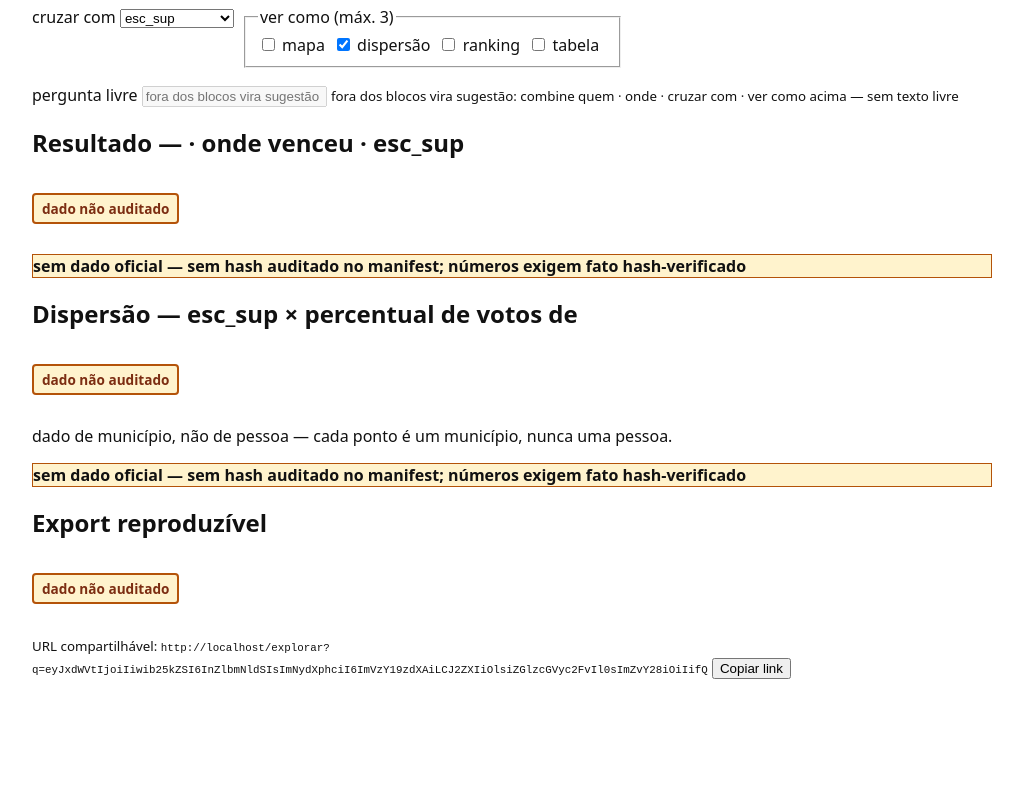
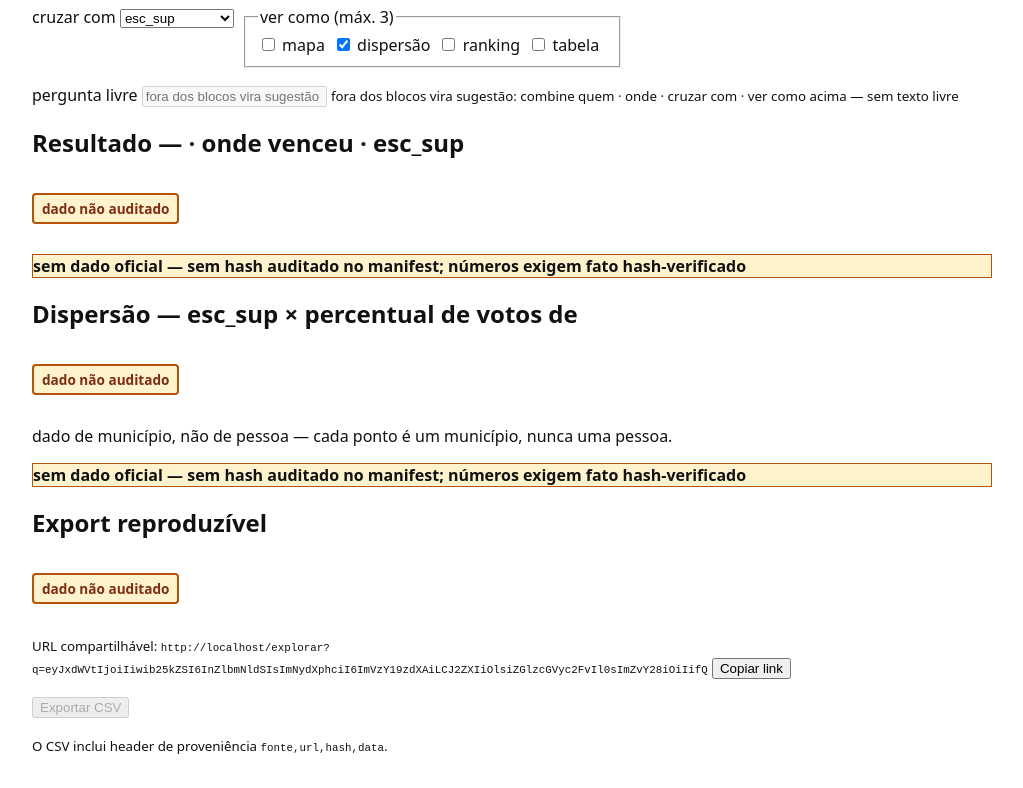
Before and after one commit to EmiyaKiritsugu3/eleicoes, a Next.js app in the folder web/: page /explorar in a window 1280 px wide. Shown: the part 316-1104 px from the top of the page, without its empty margins (128-1151 px from the left). Before the commit the page ends 1027 px from the top, so only its background shows below. Built offline with nearby package versions, Linux system fonts and the light colour scheme.

Commit message:
EVOLVE-10 Task 4: CSV export no Explorar (paridade /analisar, gate seal.official)

```diff
--- a/web/components/Explorar.tsx
+++ b/web/components/Explorar.tsx
@@ -32,6 +32,7 @@ import {
   type FatoRegiao,
 } from "./PainelRegiao";
 import { formatVotes, type SealState } from "../lib/data";
+import { buildCsvExport } from "../lib/export";
 import { MALHA_MUNICIPIOS_URL } from "../lib/malha";
 import { vereditoTemProva } from "../lib/regiao";
 import { MOTIVO_SEM_HASH } from "../lib/textos";
@@ -181,6 +182,41 @@ const SEL_PADRAO: ExplorarSelecao = {
   ver: ["dispersao"],
   foco: "",
 };
+
+/** Download client-side do CSV (mesmo padrão de `/analisar`). */
+function downloadCsv(filename: string, csv: string) {
+  const blob = new Blob([csv], { type: "text/csv;charset=utf-8" });
+  const url = URL.createObjectURL(blob);
+  const a = document.createElement("a");
+  a.href = url;
+  a.download = filename;
+  document.body.appendChild(a);
+  a.click();
+  a.remove();
+  URL.revokeObjectURL(url);
+}
+
+/** Linhas do CSV: recorte filtrado + contexto de filtro (`f_*`, paridade
+ *  com `/analisar` — o CSV é auto-descritivo). Células vazias seguem o
+ *  contrato blank-cell de `buildCsvExport` (nunca "null"/"undefined"). */
+export function explorarCsvRows(
+  filtradas: MunRow[],
+  sel: Pick<ExplorarSelecao, "quem" | "onde" | "cruzar">,
+  ordem: { id: string }[],
+): Record<string, unknown>[] {
+  const lista = Array.isArray(filtradas) ? filtradas : [];
+  const idx = Array.isArray(ordem) ? ordem.findIndex((c) => c?.id === sel.quem) : -1;
+  return lista.map((r) => ({
+    ibge: r?.ibge ?? "",
+    nome: r?.nome ?? "",
+    uf: r?.uf ?? "",
+    percentual: idx >= 0 ? shareCandidato(r, idx) : null,
+    [sel.cruzar]: r?.demo ? (r.demo[sel.cruzar as VarDemo] as unknown as number) : null,
+    f_quem: sel.quem ?? "",
+    f_onde: sel.onde ?? "",
+    f_cruzar: sel.cruzar ?? "",
+  }));
+}
 
 /** Query → seleção: `?q=` vence; `?foco=` (link do painel da região) e
  *  `?hash=` valem mesmo sem `?q=`. `?q=` inválido → padrão (fail-closed). */
@@ -407,6 +443,13 @@ export function ExplorarConteudo({
 
   const shareUrl = buildExplorarShareUrl({ ...sel, ver: verSeguro }, seal.official?.hash ?? "");
   const badge = <SealSlot seal={seal} />;
+  // CSV do recorte filtrado (paridade com `/analisar`: `buildCsvExport`
+  // com header de proveniência; botão desabilitado sem `seal.official` —
+  // fixture nunca ancora export).
+  const csvRows = useMemo(
+    () => explorarCsvRows(filtradas, sel, ordem),
+    [filtradas, sel, ordem],
+  );
   const ondeLabel = ONDE_OPCOES.find((o) => o.value === sel.onde)?.label ?? sel.onde;
   const quemNome = ordem.find((c) => c?.id === sel.quem)?.nome ?? sel.quem;
 
@@ -780,6 +823,30 @@ export function ExplorarConteudo({
         <p>
           <CopyShare url={shareUrl} />
         </p>
+        <p>
+          <button
+            type="button"
+            disabled={!seal.official}
+            title={
+              seal.official
+                ? "Baixar CSV com proveniência auditada"
+                : "Exportação bloqueada — dado não auditado"
+            }
+            onClick={() =>
+              downloadCsv(
+                "explorar.csv",
+                buildCsvExport(csvRows, seal.official),
+              )
+            }
+          >
+            Exportar CSV
+          </button>
+        </p>
+        <p>
+          <small>
+            O CSV inclui header de proveniência <code>fonte,url,hash,data</code>.
+          </small>
+        </p>
       </section>
     </>
   );
```
Also changed, not shown: 1 other file (tests, documents, lock files or other folders).
